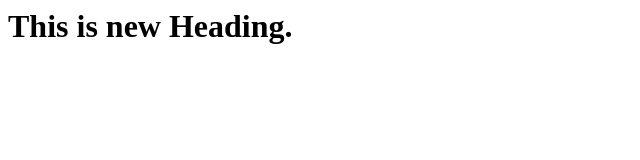
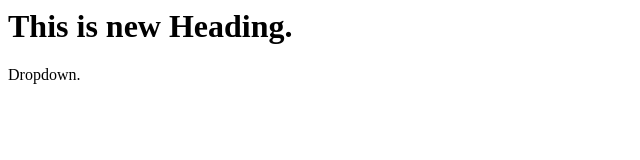
Before and after one commit to UjjwalDixit22/LocalRepo, a plain HTML site: page index.html in a window 1280 px wide. Shown: the full height of the page, 0-640 px from the left. Drawn offline with Linux system fonts and the light colour scheme.

Commit message:
Add dropdown

```diff
--- a/index.html
+++ b/index.html
@@ -1,2 +1,2 @@
 <h1>This is new Heading.</h1>
-<a href="style.css"></a>
+<a href="style.css"></a><p>Dropdown.</p>
```
